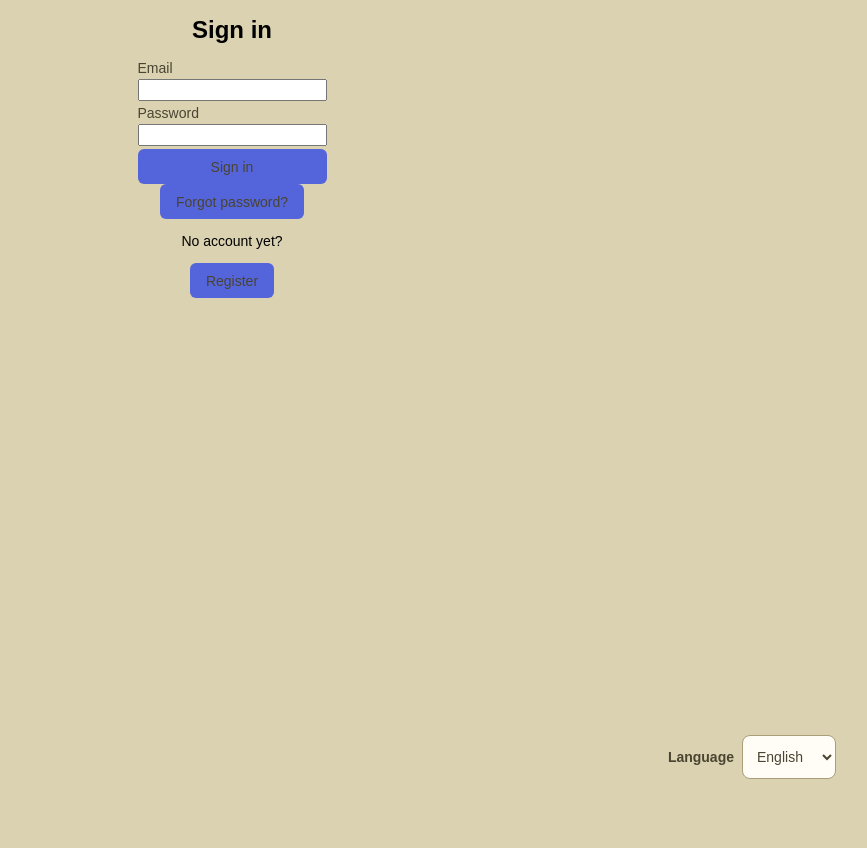
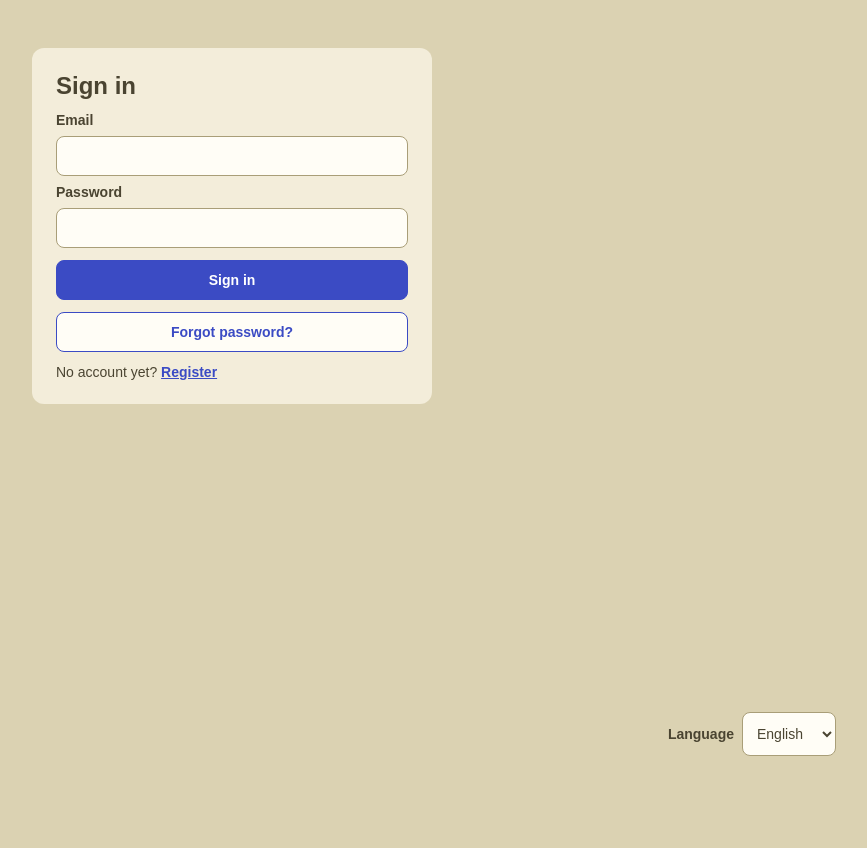
Before and after one commit to Tumbelmumbel/DnD, a PHP site: page /login.php in a window 1280 px wide. Shown: the whole page, without its empty margins (408-1275 px from the left). Before the commit the page ends 779 px from the top, so only its background shows below. Run offline with PHP 8.4, Linux system fonts and the light colour scheme.

Commit message:
Give all account pages the same design
The account pages now use style.css and one shared card design.
A new partial partials/page_head.php writes the shared head of these pages.
The PHP logic of the pages does not change.

Co-Authored-By: Claude Opus 5.5 <noreply@anthropic.com>
Claude-Session: https://claude.ai/code/session_01LP714t9588KzHtnoWrJdQD

```diff
--- a/Assets/style.css
+++ b/Assets/style.css
@@ -25,6 +25,10 @@
     --text: #4A4431;
     --primary: #5465DB;
     --primary-hover: #005fcb;
+    --card: #F3EDDA;       /* cards and boxes */
+    --field: #FFFDF6;      /* input fields */
+    --border: #A99E78;     /* borders of fields */
+    --accent: #3B4BC4;     /* buttons, links, active toggles */
 
 	/* FONTS */
 	--fonts:   Arial, Helvetica, sans-serif;
@@ -259,3 +263,23 @@ button, input, select, textarea { font-family: inherit; font-size: var(--font-te
 .Dropdown_Entry:active {
 	background-color: var(--bg);
 }
+
+/* ACCOUNT PAGES: sign-in, registration, verification, password reset (one card in the middle of the page) */
+.auth-card { box-sizing: border-box; width: min(400px, calc(100% - 32px)); margin: 48px auto; padding: 24px;
+	border-radius: 12px; background: var(--card); color: var(--text); display: flex; flex-direction: column; gap: 12px; }
+.auth-card h1, .auth-card h2, .auth-card p { margin: 0; }
+.auth-form { display: flex; flex-direction: column; gap: 8px; }
+.auth-form label { font-weight: 700; }
+.auth-form input:not([type=hidden]) { box-sizing: border-box; width: 100%; min-height: 40px; padding: 0 10px;
+	border: 1px solid var(--border); border-radius: 8px; background: var(--field); color: var(--text); font-weight: 600; }
+.auth-button { box-sizing: border-box; display: flex; align-items: center; justify-content: center; min-height: 40px; padding: 0 12px;
+	border: 1px solid var(--accent); border-radius: 8px; background: var(--accent); color: #FFFFFF; font-weight: 600;
+	text-decoration: none; cursor: pointer; }
+.auth-form .auth-button { margin-top: 4px; }
+.auth-button.secondary { background: var(--field); color: var(--accent); }
+.auth-button:focus-visible, .auth-form input:focus-visible, .auth-links a:focus-visible { outline: 3px solid var(--accent); outline-offset: 2px; }
+.auth-msg { padding: 8px 10px; border-radius: 8px; }
+.auth-msg.err { background: #FFECEC; color: #A40000; }
+.auth-msg.info { background: #EEF0FB; color: #2A3590; }
+.auth-msg.ok { background: #E8F3E9; color: #1F5E23; }
+.auth-links a { color: var(--accent); font-weight: 700; }
--- a/login.php
+++ b/login.php
@@ -59,60 +59,37 @@ if ($_SERVER['REQUEST_METHOD'] === 'POST') {
 ?>
 <!DOCTYPE html>
 <html lang="<?= e(current_lang()) ?>">
-
 <head>
-<meta charset="utf-8">
-<title><?= e(t('login.title')) ?></title>
-<meta name="viewport" content="width=device-width,initial-scale=1">
-<link rel="stylesheet" href="/Assets/style.css">
-<style>
-form {
-    display: flex;
-    flex-direction: column;
-    align-items: stretch; /* change to stretch if you prefer full-width inputs */
-    gap: 0.2rem;
-}
-</style>
+<?php $pageTitle = t('login.title'); require __DIR__ . '/partials/page_head.php'; ?>
 </head>
-
 <body>
- <div class="container_vertical">
+<main class="auth-card">
   <h1><?= e(t('login.title')) ?></h1>
   <?php if (isset($_GET['m']) && $_GET['m']==='auth'): ?>
-	  <div class="alert"><?= e(t('login.please_sign_in')) ?></div>
+    <p class="auth-msg info"><?= e(t('login.please_sign_in')) ?></p>
   <?php endif; ?>
-
   <?php foreach ($errors as $err): ?>
-	  <div class="err"><?= e($err) ?></div>
+    <p class="auth-msg err"><?= e($err) ?></p>
   <?php endforeach; ?>
-
   <?php if ($info): ?>
-	  <div class="alert"><?= e($info) ?></div>
-	  <form method="post" action="/resend.php">
-		<input class= label type="hidden" name="csrf" value="<?= e(csrf_token()) ?>">
-		<input class= label type="hidden" name="email" value="<?= e($_POST['email'] ?? '') ?>">
-		<button class= button type="submit"><?= e(t('resend_link')) ?></button>
+    <p class="auth-msg info"><?= e($info) ?></p>
+    <form class="auth-form" method="post" action="/resend.php">
+      <input type="hidden" name="csrf" value="<?= e(csrf_token()) ?>">
+      <input type="hidden" name="email" value="<?= e($_POST['email'] ?? '') ?>">
+      <button class="auth-button secondary" type="submit"><?= e(t('resend_link')) ?></button>
     </form>
   <?php endif; ?>
-
-	<form method="post" action="">
+  <form class="auth-form" method="post" action="">
     <input type="hidden" name="csrf" value="<?= e(csrf_token()) ?>">
-	  <label class= label for="email"><?= e(t('email')) ?></label>
-	  <input class= input id="email" name="email" type="email" required autocomplete="username">
-	  <label class= label for="password"><?= e(t('password')) ?></label>
-	  <input class= input id="password" name="password" type="password" required autocomplete="current-password">
-	  <button class= button type="submit"><?= e(t('sign_in')) ?></button>
+    <label for="email"><?= e(t('email')) ?></label>
+    <input id="email" name="email" type="email" required autocomplete="username">
+    <label for="password"><?= e(t('password')) ?></label>
+    <input id="password" name="password" type="password" required autocomplete="current-password">
+    <button class="auth-button" type="submit"><?= e(t('sign_in')) ?></button>
   </form>
-
-	<form method="get" action="/ForgottenPW.php">
-		<button class= button type="submit"><?= e(t('forgot_password')) ?></button>
-	</form>
-
-	<p><?= e(t('no_account')) ?></p>
-	<form method="get" action="/register.php">
-		<button class= button type="submit"><?= e(t('register')) ?></button>
-	</form>
-</div>
+  <a class="auth-button secondary" href="/ForgottenPW.php"><?= e(t('forgot_password')) ?></a>
+  <p class="auth-links"><?= e(t('no_account')) ?> <a href="/register.php"><?= e(t('register')) ?></a></p>
+</main>
 <?php require __DIR__ . '/partials/language_footer.php'; ?>
 </body>
 </html>
--- /dev/null
+++ b/partials/page_head.php
@@ -0,0 +1,12 @@
+<?php
+/**
+ * Shared <head> content for the account pages (sign-in, registration, verification, password reset).
+ * Set $pageTitle before you include this file.
+ * The stylesheet link has a version number (the file time), so browsers load a new style.css after a deploy.
+ */
+$styleVersion = (string) (@filemtime(__DIR__ . '/../Assets/style.css') ?: '1');
+?>
+<meta charset="utf-8">
+<meta name="viewport" content="width=device-width,initial-scale=1">
+<title><?= e($pageTitle ?? '') ?></title>
+<link rel="stylesheet" href="/Assets/style.css?v=<?= e($styleVersion) ?>">
```
Also changed, not shown: CLAUDE.md (+1 -0 lines), ForgottenPW.php (+8 -21 lines), register.php (+8 -21 lines), resend.php (+10 -11 lines), reset.php (+8 -20 lines), verify.php (+11 -13 lines). Lines whose indentation alone changed are shown as unchanged.
